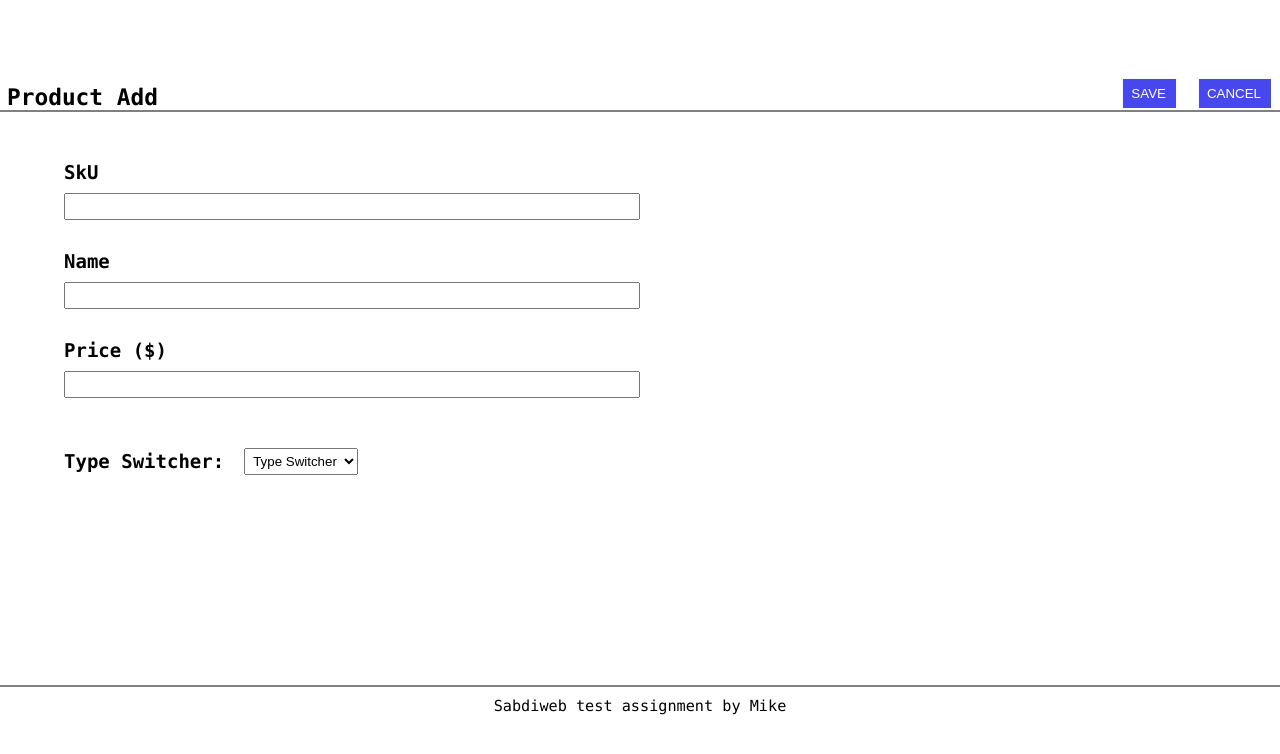
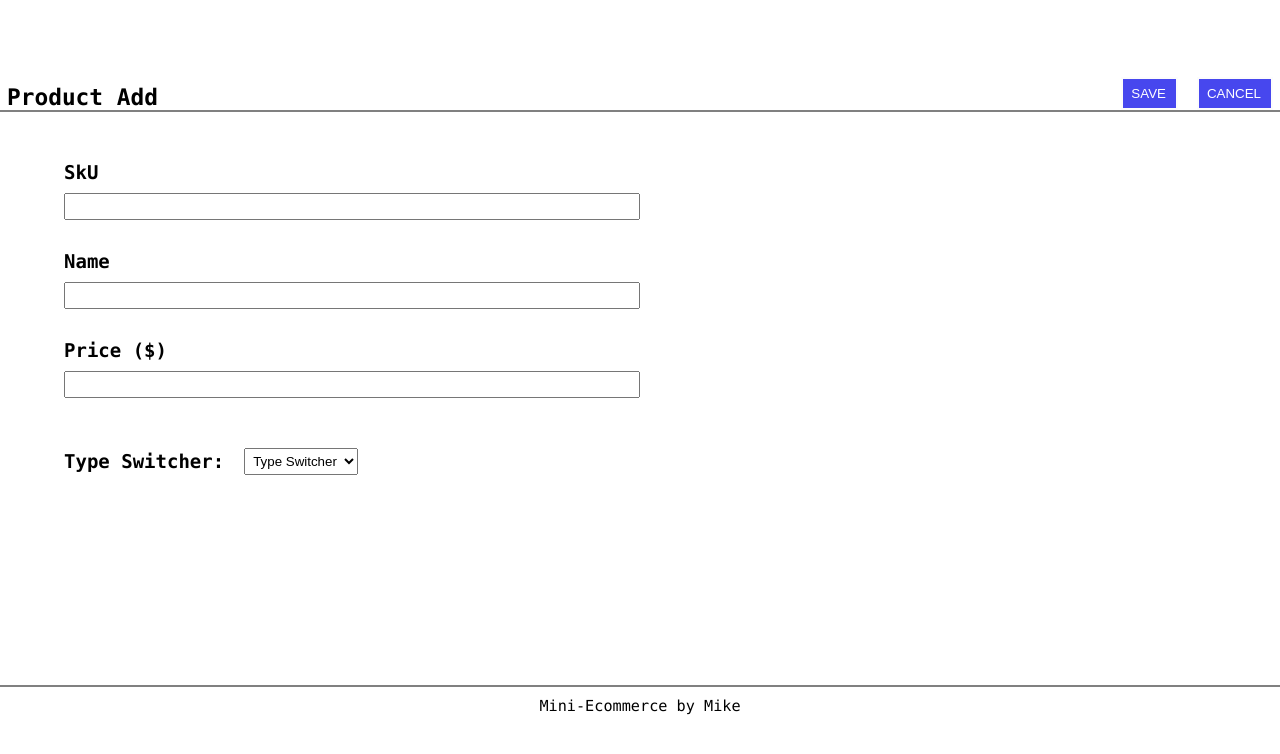
Before and after one commit to codewithmike01/Mini-ecommerce-Front-end-junior, a React (Create React App) app: page /add-product in a window 1280 px wide. Shown: the top 754 px of the page. Built offline with nearby package versions, Linux system fonts and the light colour scheme.

Commit message:
docs: Add mini Ecommerce to footer

```diff
--- a/src/components/feature/Footer.js
+++ b/src/components/feature/Footer.js
@@ -6,7 +6,7 @@ function Footer() {
     <Container>
       <div className="wrapper">
         <hr className="footer-line line" />
-        <p>Sabdiweb test assignment by Mike</p>
+        <p>Mini-Ecommerce by Mike</p>
       </div>
     </Container>
   );
```
